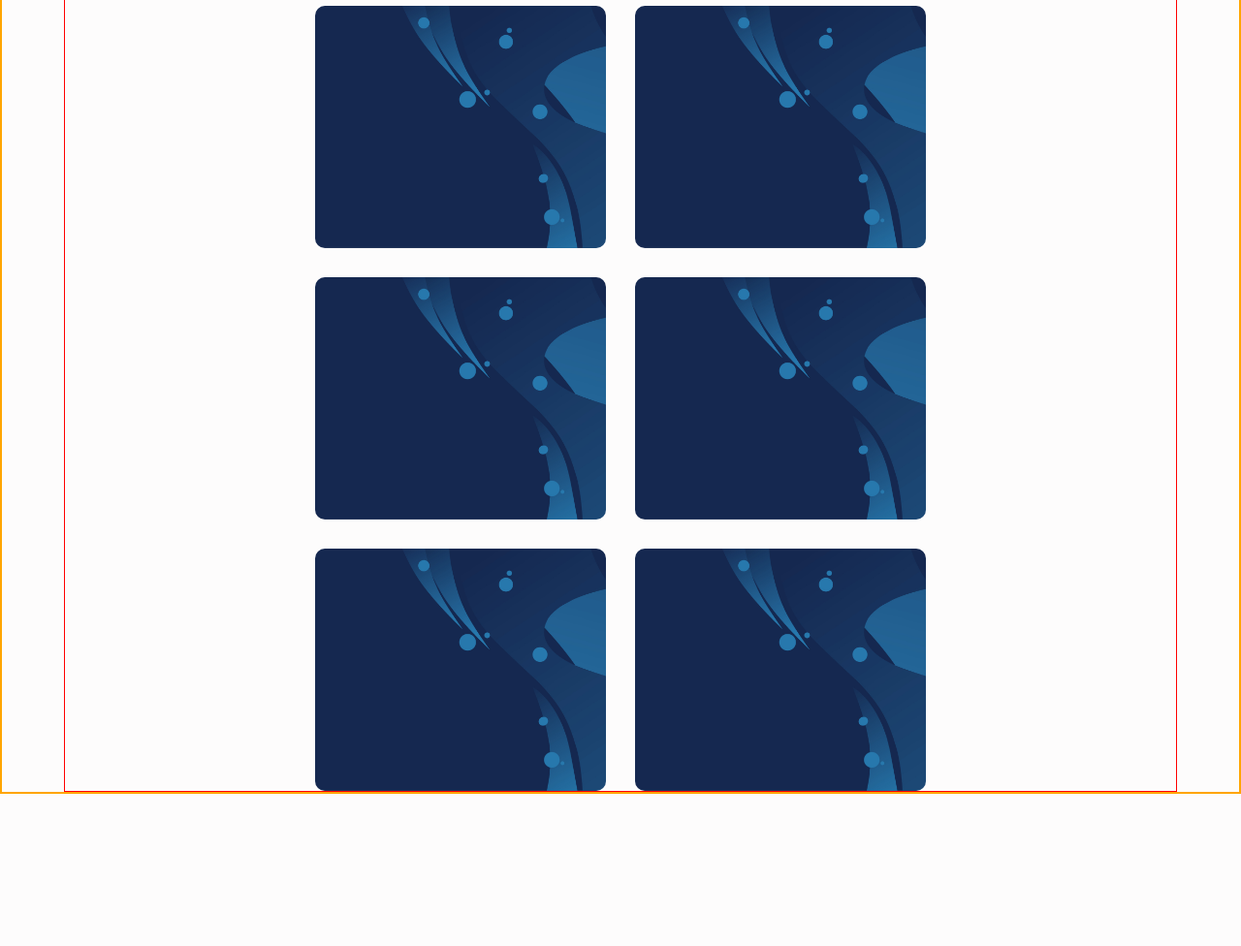
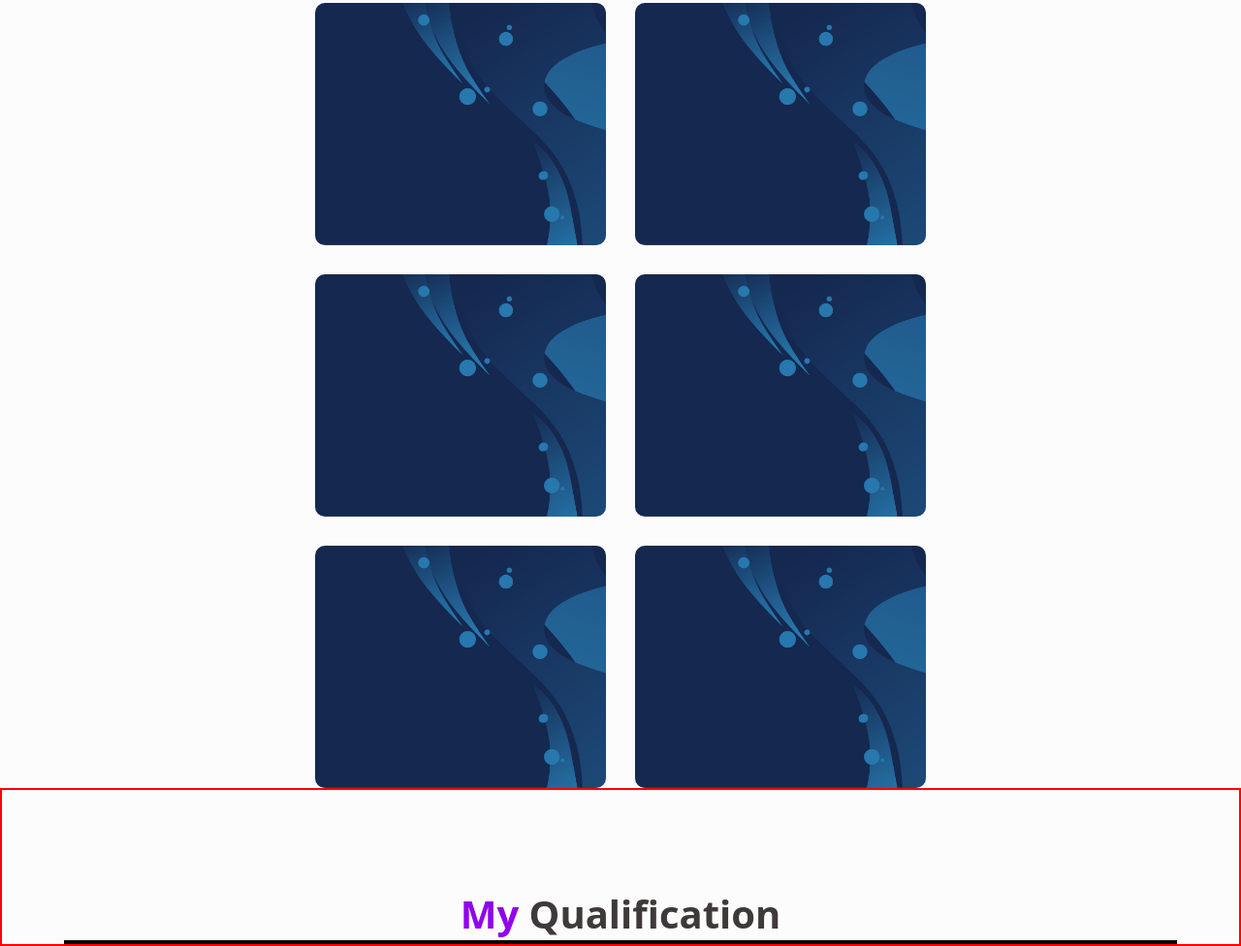
Before and after one commit to fahad111000/complete-portfolio-website, a plain HTML site: page index.html in a window 1280 px wide. Shown: the part 1825-2801 px from the top of the page at 97% size. Before the commit the page ends 2646 px from the top, so only its background shows below. Drawn offline with Linux system fonts and the light colour scheme.

Commit message:
Resume section created

```diff
--- a/index.html
+++ b/index.html
@@ -240,6 +240,21 @@
 
         </section>
 
+        <!-- Resume -->
+        <section class="resume-section">
+            <h1 class="heading">My <span class="span">Qualification</span></h1>
+            <div class="qualification container">
+                <div class="education">
+
+                </div>
+
+                <div class="experiance">
+
+                </div>
+            </div>
+
+        </section>
+
     </main>
 
 
--- a/style.css
+++ b/style.css
@@ -263,12 +263,9 @@ a:hover {
 =============================================
 */
 
-.project-section {
-    border: 2px solid orange;
-}
 
 .project-section .projects {
-    border: 1px solid red;
+    /* border: 1px solid red; */
 }
 
 .project-section .projects ul {
@@ -345,5 +342,19 @@ a:hover {
 }
 
 .singel-project img:hover {
-    transform: scale(0.9);
+    transform: scale(0.911);
 }
+
+/*
+=============================================
+               Resume Section
+=============================================
+*/
+
+.resume-section {
+    border: 2px solid red;
+}
+
+.resume-section .qualification {
+    border: 2px solid black;
+}
```
